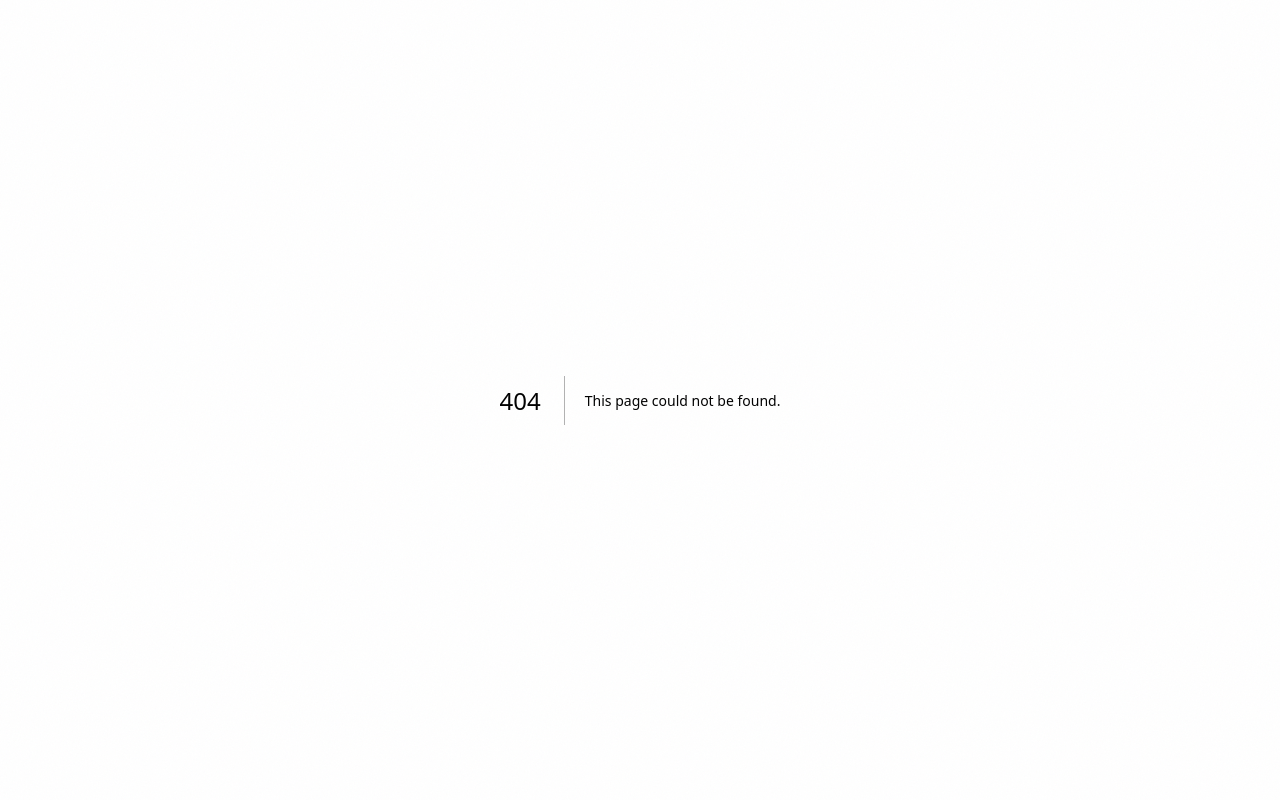
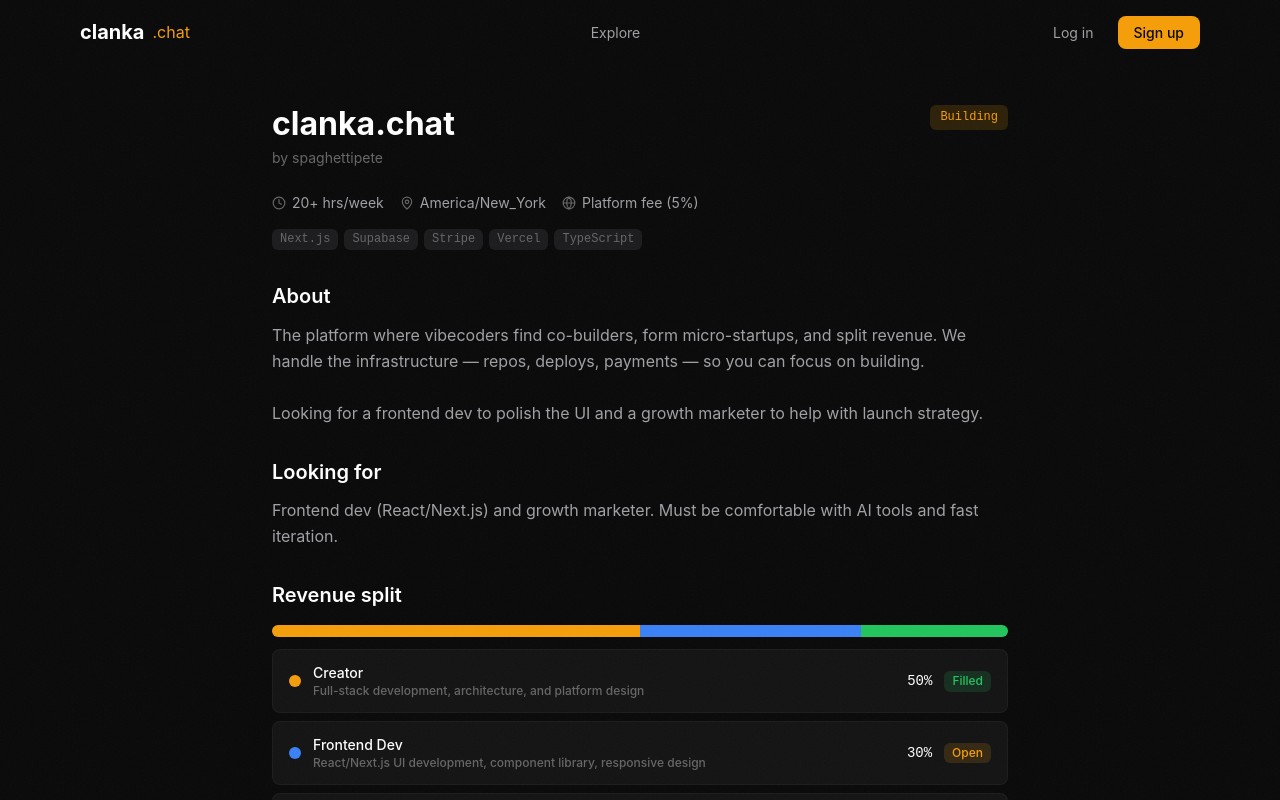
Before and after one commit to clanka-chat/ws-test-7-eED7Q-, a Next.js app: page /project/clanka-chat-k8m2x4 in a window 1280 px wide. Before the commit this address had no page. Shown: the top 800 px of the page. Built offline with nearby package versions, Linux system fonts and the light colour scheme; a web font is replaced by a local one.

Commit message:
agent2: project detail page with about, looking for, revenue split bar + role cards, request to join CTA

```diff
--- /dev/null
+++ b/src/app/project/[slug]/page.tsx
@@ -0,0 +1,250 @@
+import { Nav } from "@/components/Nav";
+import { Footer } from "@/components/Footer";
+import { Button } from "@/components/Button";
+import {
+  Clock,
+  Globe,
+  Users,
+  ExternalLink,
+  MapPin,
+} from "lucide-react";
+import type { Project, ProjectRole } from "../../../../types/database";
+
+const stageLabels: Record<string, string> = {
+  idea: "Idea",
+  "needs-help": "Needs help",
+  building: "Building",
+  launched: "Launched",
+};
+
+const stageColors: Record<string, string> = {
+  idea: "bg-status-info/15 text-status-info",
+  "needs-help": "bg-accent-muted text-accent",
+  building: "bg-accent-muted text-accent",
+  launched: "bg-status-success/15 text-status-success",
+};
+
+const splitBarColors = [
+  "bg-accent",
+  "bg-status-info",
+  "bg-status-success",
+  "bg-purple-500",
+  "bg-pink-500",
+];
+
+// TODO: Replace with real data fetch from Agent 1's API
+async function getProject(slug: string): Promise<{
+  project: Project;
+  roles: ProjectRole[];
+  creatorName: string;
+  lookingFor: string;
+} | null> {
+  const mockProjects: Record<
+    string,
+    { project: Project; roles: ProjectRole[]; creatorName: string; lookingFor: string }
+  > = {
+    "clanka-chat-k8m2x4": {
+      project: {
+        id: "1",
+        slug: "clanka-chat-k8m2x4",
+        creator_id: "u1",
+        name: "clanka.chat",
+        description:
+          "The platform where vibecoders find co-builders, form micro-startups, and split revenue. We handle the infrastructure — repos, deploys, payments — so you can focus on building.\n\nLooking for a frontend dev to polish the UI and a growth marketer to help with launch strategy.",
+        stage: "building",
+        tech_stack: ["Next.js", "Supabase", "Stripe", "Vercel", "TypeScript"],
+        business_model: "Platform fee (5%)",
+        domain_plan: null,
+        time_commitment: "20+ hrs/week",
+        timezone: "America/New_York",
+        is_public: true,
+        github_repo_name: null,
+        github_repo_full_name: null,
+        github_repo_url: null,
+        vercel_project_id: null,
+        vercel_deploy_hook_url: null,
+        live_url: null,
+        created_at: "2026-03-01T00:00:00Z",
+        updated_at: "2026-03-06T00:00:00Z",
+      },
+      roles: [
+        { id: "r1", project_id: "1", role_title: "Creator", role_type: "code", description: "Full-stack development, architecture, and platform design", revenue_split: 50, filled: true, filled_by: "u1", created_at: "2026-03-01T00:00:00Z" },
+        { id: "r2", project_id: "1", role_title: "Frontend Dev", role_type: "code", description: "React/Next.js UI development, component library, responsive design", revenue_split: 30, filled: false, filled_by: null, created_at: "2026-03-01T00:00:00Z" },
+        { id: "r3", project_id: "1", role_title: "Growth Marketer", role_type: "marketing", description: "Launch strategy, content marketing, community building", revenue_split: 20, filled: false, filled_by: null, created_at: "2026-03-01T00:00:00Z" },
+      ],
+      creatorName: "spaghettipete",
+      lookingFor: "Frontend dev (React/Next.js) and growth marketer. Must be comfortable with AI tools and fast iteration.",
+    },
+  };
+
+  return mockProjects[slug] ?? null;
+}
+
+export default async function ProjectPage({
+  params,
+}: {
+  params: Promise<{ slug: string }>;
+}) {
+  const { slug } = await params;
+  const data = await getProject(slug);
+
+  if (!data) {
+    return (
+      <>
+        <Nav />
+        <main className="mx-auto flex max-w-2xl flex-col items-center px-4 py-24 text-center">
+          <h1 className="text-h1 font-bold text-text-heading">Project not found</h1>
+          <p className="mt-2 text-body text-text-secondary">
+            This project doesn&apos;t exist or has been removed.
+          </p>
+        </main>
+        <Footer />
+      </>
+    );
+  }
+
+  const { project, roles, creatorName, lookingFor } = data;
+
+  return (
+    <>
+      <Nav />
+      <main className="mx-auto max-w-3xl px-4 py-10">
+        <div className="flex items-start justify-between gap-4">
+          <div>
+            <h1 className="text-h1 font-bold text-text-heading">{project.name}</h1>
+            <p className="mt-1 text-small text-text-muted">by {creatorName}</p>
+          </div>
+          <span
+            className={`inline-flex items-center rounded-sm px-2.5 py-1 font-mono text-caption ${
+              stageColors[project.stage] ?? "bg-bg-elevated text-text-muted"
+            }`}
+          >
+            {stageLabels[project.stage] ?? project.stage}
+          </span>
+        </div>
+
+        <div className="mt-6 flex flex-wrap gap-4 text-small text-text-secondary">
+          {project.time_commitment && (
+            <span className="flex items-center gap-1.5">
+              <Clock size={14} className="text-text-muted" />
+              {project.time_commitment}
+            </span>
+          )}
+          {project.timezone && (
+            <span className="flex items-center gap-1.5">
+              <MapPin size={14} className="text-text-muted" />
+              {project.timezone}
+            </span>
+          )}
+          {project.business_model && (
+            <span className="flex items-center gap-1.5">
+              <Globe size={14} className="text-text-muted" />
+              {project.business_model}
+            </span>
+          )}
+          {project.live_url && (
+            <a
+              href={project.live_url}
+              target="_blank"
+              rel="noopener noreferrer"
+              className="flex items-center gap-1.5 text-accent hover:text-accent-hover"
+            >
+              <ExternalLink size={14} />
+              Live site
+            </a>
+          )}
+        </div>
+
+        {project.tech_stack.length > 0 && (
+          <div className="mt-4 flex flex-wrap gap-1.5">
+            {project.tech_stack.map((tech) => (
+              <span
+                key={tech}
+                className="rounded-sm bg-bg-elevated px-2 py-0.5 font-mono text-caption text-text-muted"
+              >
+                {tech}
+              </span>
+            ))}
+          </div>
+        )}
+
+        {project.description && (
+          <div className="mt-8">
+            <h2 className="text-h3 font-semibold text-text-heading">About</h2>
+            <p className="mt-3 whitespace-pre-line text-body leading-relaxed text-text-secondary">
+              {project.description}
+            </p>
+          </div>
+        )}
+
+        <div className="mt-8">
+          <h2 className="text-h3 font-semibold text-text-heading">Looking for</h2>
+          <p className="mt-3 text-body text-text-secondary">{lookingFor}</p>
+        </div>
+
+        <div className="mt-8">
+          <h2 className="text-h3 font-semibold text-text-heading">Revenue split</h2>
+          <div className="mt-4">
+            <div className="flex h-3 overflow-hidden rounded-full bg-bg-elevated">
+              {roles.map((role, i) => (
+                <div
+                  key={role.id}
+                  className={`${splitBarColors[i % splitBarColors.length]} transition-all duration-150`}
+                  style={{ width: `${role.revenue_split}%` }}
+                />
+              ))}
+            </div>
+            <div className="mt-3 space-y-2">
+              {roles.map((role, i) => (
+                <div
+                  key={role.id}
+                  className="flex items-center justify-between rounded-md border border-border-subtle bg-bg-surface px-4 py-3"
+                >
+                  <div className="flex items-center gap-3">
+                    <span
+                      className={`inline-block h-3 w-3 rounded-full ${splitBarColors[i % splitBarColors.length]}`}
+                    />
+                    <div>
+                      <p className="text-small font-medium text-text-heading">
+                        {role.role_title}
+                      </p>
+                      {role.description && (
+                        <p className="text-caption text-text-muted">
+                          {role.description}
+                        </p>
+                      )}
+                    </div>
+                  </div>
+                  <div className="flex items-center gap-3">
+                    <span className="font-mono text-small text-text-heading">
+                      {role.revenue_split}%
+                    </span>
+                    {role.filled ? (
+                      <span className="rounded-sm bg-status-success/15 px-2 py-0.5 text-caption text-status-success">
+                        Filled
+                      </span>
+                    ) : (
+                      <span className="rounded-sm bg-accent-muted px-2 py-0.5 text-caption text-accent">
+                        Open
+                      </span>
+                    )}
+                  </div>
+                </div>
+              ))}
+            </div>
+          </div>
+        </div>
+
+        {roles.some((r) => !r.filled) && (
+          <div className="mt-10 flex gap-3">
+            <Button size="lg">
+              <Users size={18} />
+              Request to Join
+            </Button>
+          </div>
+        )}
+      </main>
+      <Footer />
+    </>
+  );
+}
```
